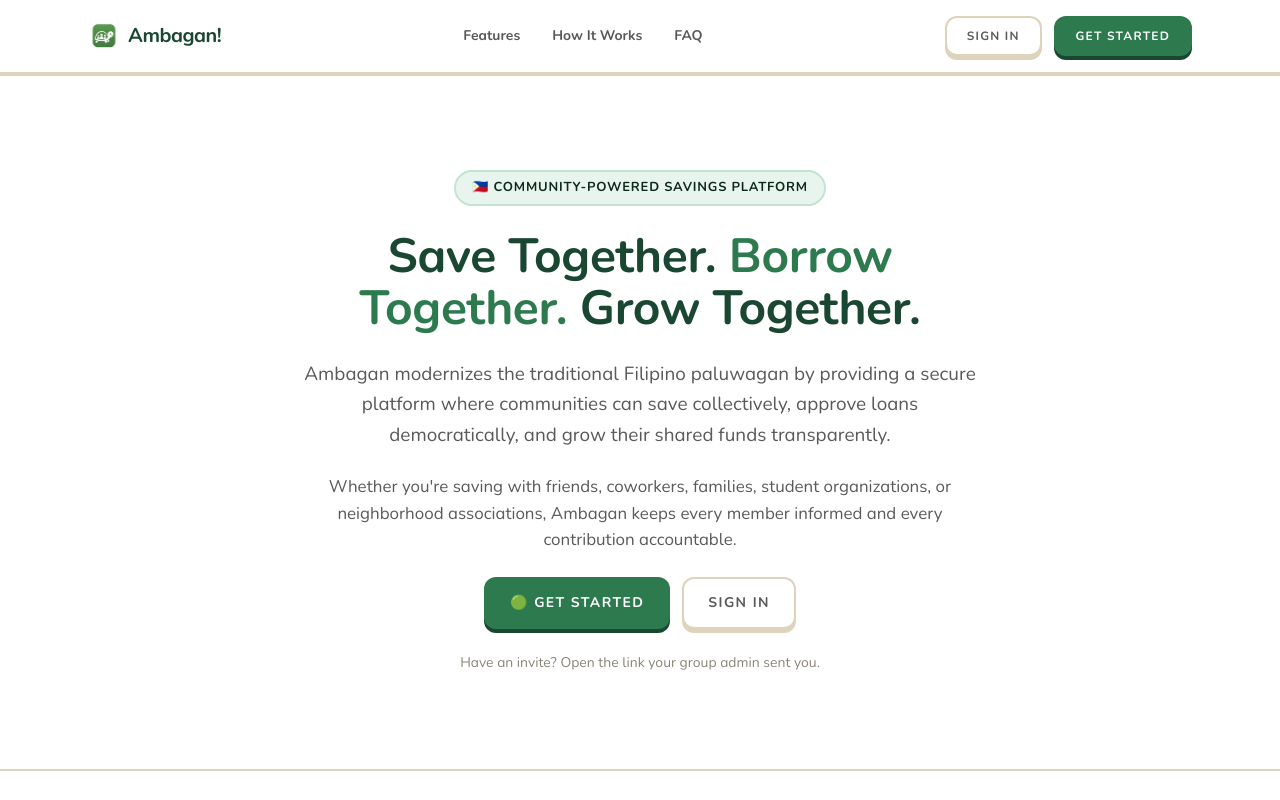
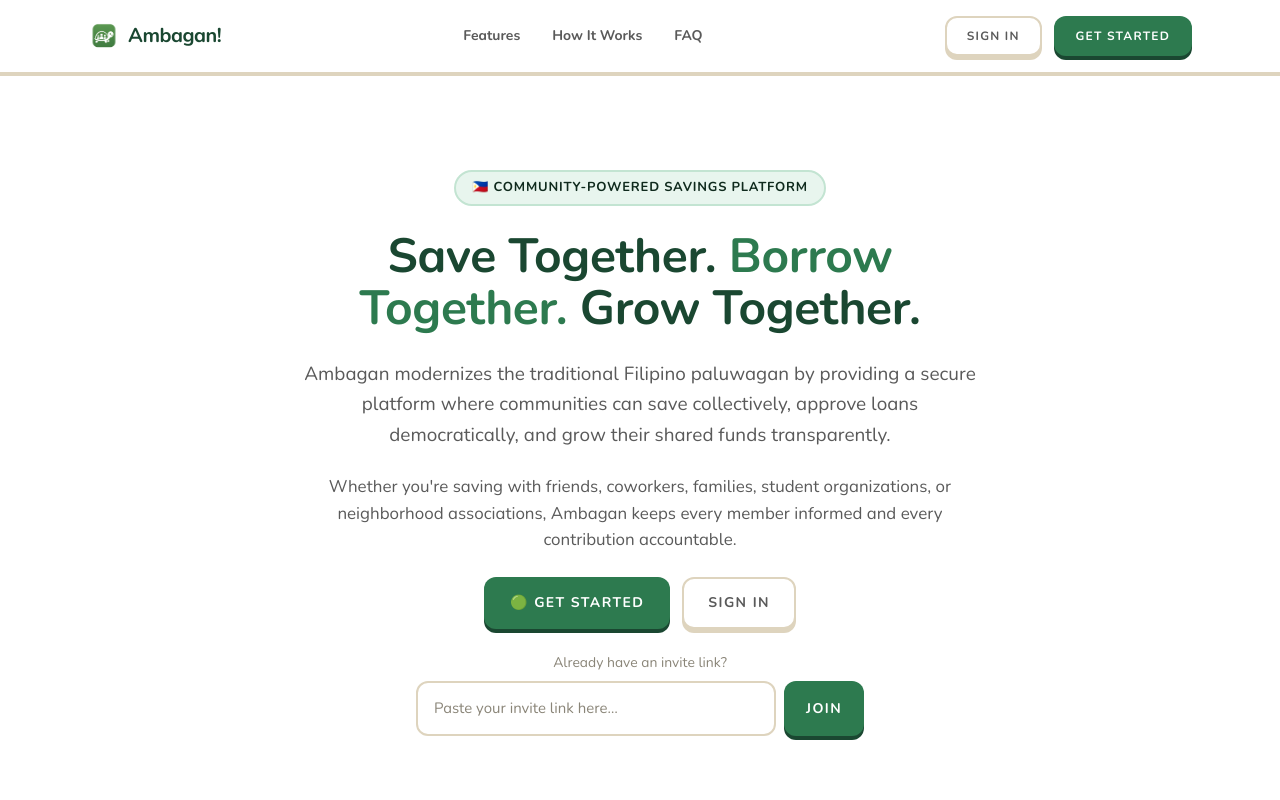
Before and after one commit to RielleTatel/ambagan-, a Next.js app: page / in a window 1280 px wide. Shown: the top 800 px of the page. Built offline with nearby package versions, Linux system fonts and the light colour scheme.

Commit message:
Fix: payment re-schedule

```diff
--- a/app/(app)/dashboard/page.tsx
+++ b/app/(app)/dashboard/page.tsx
@@ -7,6 +7,7 @@
 import { Button } from '@/components/ui/button'
 import { Card, CardContent, CardHeader, CardTitle, CardDescription } from '@/components/ui/card'
 import { GroupCard } from '@/components/group/group-card'
+import { JoinWithInvite } from '@/components/group/join-with-invite'
 
 function getGreeting() {
   const hour = new Date().getHours()
@@ -290,19 +291,17 @@
 
       {/* Your Communities */}
       <Card>
-        <CardHeader>
+        <CardHeader className="flex flex-row items-center justify-between gap-4">
           <CardTitle>Your Communities</CardTitle>
+          <Link href="/groups/new">
+            <Button size="sm">Create group</Button>
+          </Link>
         </CardHeader>
-        <CardContent className="pt-0">
+        <CardContent className="pt-0 flex flex-col gap-6">
           {enriched.length === 0 ? (
-            <div className="flex flex-col gap-4">
-              <CardDescription>
-                Start a paluwagan of your own, or paste an invite link from someone to join theirs.
-              </CardDescription>
-              <Link href="/groups/new">
-                <Button>Create your first group</Button>
-              </Link>
-            </div>
+            <CardDescription>
+              Create a group or paste an invite link from someone to join theirs.
+            </CardDescription>
           ) : (
             <div className="grid gap-4 sm:grid-cols-2 lg:grid-cols-3">
               {enriched.map((g) => (
@@ -310,6 +309,12 @@
               ))}
             </div>
           )}
+          <div className="flex flex-col gap-1.5">
+            <p className="text-xs font-bold uppercase tracking-widest text-body-subtle">
+              Join with invite link
+            </p>
+            <JoinWithInvite compact />
+          </div>
         </CardContent>
       </Card>
 
--- a/app/(app)/groups/[groupId]/loans/actions.ts
+++ b/app/(app)/groups/[groupId]/loans/actions.ts
@@ -2,6 +2,7 @@
 
 import { revalidatePath } from 'next/cache'
 import { createClient } from '@/utils/supabase/server'
+import { createClient as createAdminClient } from '@supabase/supabase-js'
 import { computeRepaymentSchedule } from '@/lib/loan-math'
 import { computeThreshold, type VoteThreshold } from '@/lib/group-threshold'
 import { decryptSecret, disburseLoan } from '@/lib/stellar'
@@ -63,7 +64,11 @@
   const now = Date.now()
   const monthMs = 30 * 24 * 60 * 60 * 1000
 
-  const { error: repayErr } = await supabase.from('repayments').insert(
+  const adminClient = createAdminClient(
+    process.env.NEXT_PUBLIC_SUPABASE_URL!,
+    process.env.SUPABASE_SERVICE_ROLE_KEY!,
+  )
+  const { error: repayErr } = await adminClient.from('repayments').insert(
     schedule.map((s) => ({
       loan_id: loan.id,
       installment_number: s.installmentNumber,
--- /dev/null
+++ b/components/group/join-with-invite.tsx
@@ -0,0 +1,77 @@
+'use client'
+
+import { useState } from 'react'
+import { useRouter } from 'next/navigation'
+
+export function JoinWithInvite({ compact = false }: { compact?: boolean }) {
+  const [value, setValue] = useState('')
+  const [error, setError] = useState<string | null>(null)
+  const router = useRouter()
+
+  function parseToken(input: string): string | null {
+    const trimmed = input.trim()
+    // Full URL: extract the token after /invite/
+    const urlMatch = trimmed.match(/\/invite\/([a-f0-9-]{36})/i)
+    if (urlMatch) return urlMatch[1]
+    // Raw UUID token
+    if (/^[a-f0-9]{8}-[a-f0-9]{4}-[a-f0-9]{4}-[a-f0-9]{4}-[a-f0-9]{12}$/i.test(trimmed)) {
+      return trimmed
+    }
+    return null
+  }
+
+  function handleJoin(e: React.FormEvent) {
+    e.preventDefault()
+    setError(null)
+    const token = parseToken(value)
+    if (!token) {
+      setError('Paste a valid invite link or token.')
+      return
+    }
+    router.push(`/invite/${token}`)
+  }
+
+  if (compact) {
+    return (
+      <form onSubmit={handleJoin} className="flex flex-col gap-2">
+        <div className="flex gap-2">
+          <input
+            type="text"
+            value={value}
+            onChange={(e) => setValue(e.target.value)}
+            placeholder="Paste invite link…"
+            className="flex-1 rounded-[12px] border-2 border-border-default bg-neutral-primary px-4 py-3 text-[15px] text-body outline-none transition-[border-color] duration-150 focus:border-border-brand placeholder:text-body-subtle"
+          />
+          <button
+            type="submit"
+            className="shrink-0 rounded-[12px] border-2 border-transparent bg-brand px-5 py-3 text-[14px] font-bold uppercase tracking-widest text-white transition-all [box-shadow:0_4px_0_var(--shadow-brand)] hover:bg-brand-medium active:translate-y-0.5 active:[box-shadow:0_2px_0_var(--shadow-brand)]"
+          >
+            Join
+          </button>
+        </div>
+        {error && <p className="text-[13px] font-medium text-danger-strong">{error}</p>}
+      </form>
+    )
+  }
+
+  return (
+    <form onSubmit={handleJoin} className="flex w-full max-w-md flex-col gap-2">
+      <div className="flex gap-2">
+        <input
+          type="text"
+          value={value}
+          onChange={(e) => setValue(e.target.value)}
+          placeholder="Paste your invite link here…"
+          className="flex-1 rounded-[12px] border-2 border-border-default bg-neutral-primary px-4 py-3.5 text-[15px] text-body outline-none transition-[border-color] duration-150 focus:border-border-brand placeholder:text-body-subtle"
+        />
+        <button
+          type="submit"
+          className="shrink-0 rounded-[12px] border-2 border-transparent bg-brand px-5 py-3.5 text-[14px] font-bold uppercase tracking-widest text-white transition-all [box-shadow:0_4px_0_var(--shadow-brand)] hover:bg-brand-medium active:translate-y-0.5 active:[box-shadow:0_2px_0_var(--shadow-brand)]"
+        >
+          Join
+        </button>
+      </div>
+      {error && <p className="text-[13px] font-medium text-danger-strong">{error}</p>}
+    </form>
+  )
+}
--- a/components/landing/HeroSection.tsx
+++ b/components/landing/HeroSection.tsx
@@ -1,4 +1,5 @@
 import Link from 'next/link'
+import { JoinWithInvite } from '@/components/group/join-with-invite'
 
 export function HeroSection() {
   return (
@@ -40,9 +41,10 @@
               </Link>
             </div>
 
-            <p className="text-sm text-body-subtle">
-              Have an invite? Open the link your group admin sent you.
-            </p>
+            <div className="flex w-full flex-col items-center gap-2">
+              <p className="text-sm text-body-subtle">Already have an invite link?</p>
+              <JoinWithInvite />
+            </div>
           </div>
 
         </div>
```
